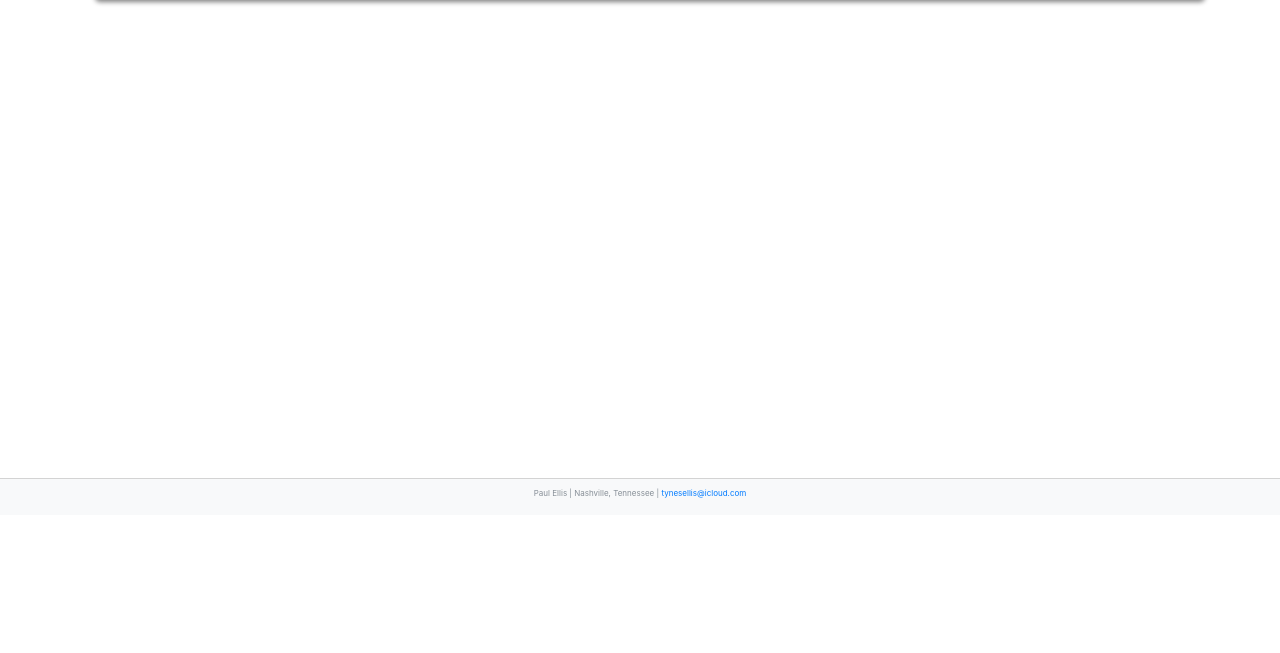
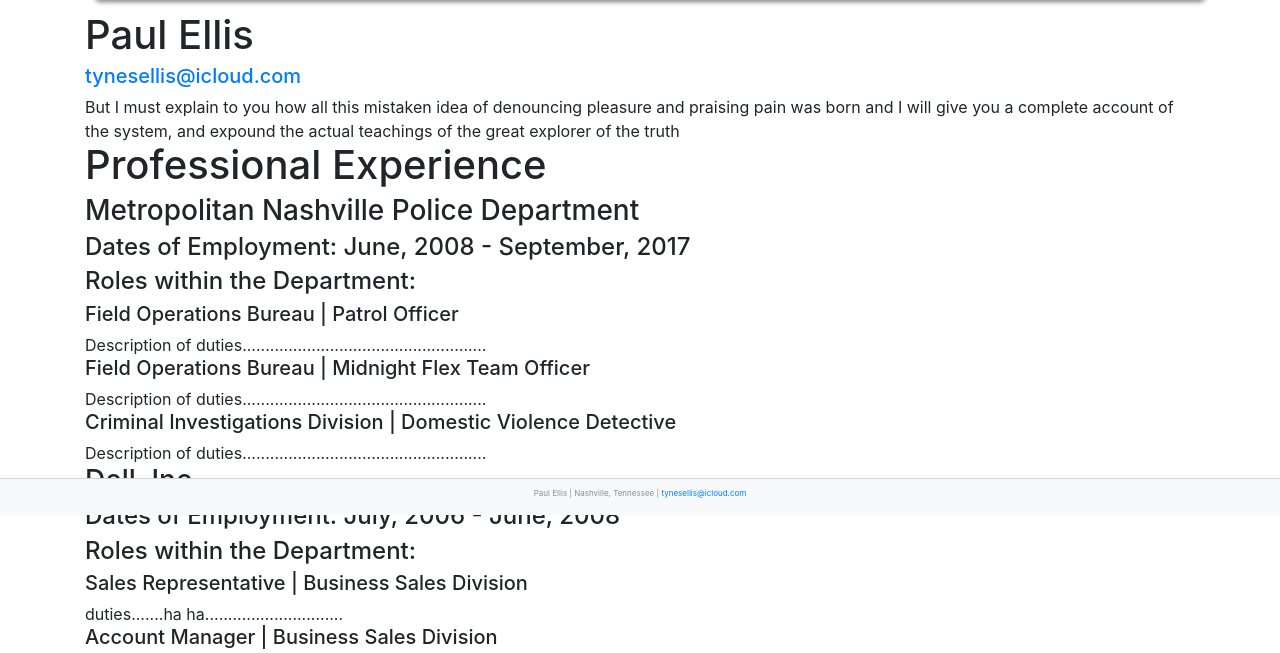
Before and after one commit to tynesellis/tynesellis.github.io, a plain HTML site: page resume.html in a window 1280 px wide. Shown: the part 285-938 px from the top of the page. Before the commit the page ends 800 px from the top, so only its background shows below. Drawn offline with nearby package versions, Linux system fonts and the light colour scheme.

Commit message:
Split all js files to controller and factory. Created functioning db and js to populate resume

```diff
--- /dev/null
+++ b/resume-controller.js
@@ -0,0 +1,35 @@
+const retrievedResume = JSON.parse(localStorage.getItem("resumeDB"));//retrieve DB of resume information in an array
+let resumeHTML = document.getElementById("resume");//targets area of DOM to send new content
+
+for (let obj = 0; obj < retrievedResume.length; obj++) {
+    let currentObject = retrievedResume[obj];
+    resumeHTML.innerHTML += `
+    <h1 class="resumeTags">${currentObject.name}</h1>
+    <h5 class="resumeTags"><a href="mailto:${currentObject.email}">${currentObject.email}</a></h5>
+    <article class="resumeTags">${currentObject.introText}</article>
+    <h1 class="resumeTags">${currentObject.work}</h1>
+    <h3 class="resumeTags">${currentObject.job1}</h3>
+    <h4 class="resumeTags">${currentObject.job1dates}</h4>
+    <h4 class="resumeTags">Roles within the Department:</h4>
+    <h5 class="resumeTags">${currentObject.job1role1}</h5>
+    <article class="resumeTags">${currentObject.job1role1text}</article>
+    <h5 class="resumeTags">${currentObject.job1role2}</h5>
+    <article class="resumeTags">${currentObject.job1role2text}</article>
+    <h5 class="resumeTags">${currentObject.job1role3}</h5>
+    <article class="resumeTags">${currentObject.job1role3text}</article>
+
+    <h3 class="resumeTags">${currentObject.job2}</h3>
+    <h4 class="resumeTags">${currentObject.job2dates}</h4>
+    <h4 class="resumeTags">Roles within the Department:</h4>
+    <h5 class="resumeTags">${currentObject.job2role1}</h5>
+    <article class="resumeTags">${currentObject.job2role1text}</article>
+    <h5 class="resumeTags">${currentObject.job2role2}</h5>
+    <article class="resumeTags">${currentObject.job2role2text}</article>
+
+    <h3 class="resumeTags">${currentObject.education}</h3>
+    <h4 class="resumeTags">${currentObject.school}</h4>
+    <h4 class="resumeTags">${currentObject.degree}</h4>
+
+    `;
+
+}
--- /dev/null
+++ b/resume-factory.js
@@ -0,0 +1,29 @@
+const resume = [//Array containing objects of data to be pushed to resume page
+    {
+        name: "Paul Ellis",
+        email: "tynesellis@icloud.com",
+        introText: "But I must explain to you how all this mistaken idea of denouncing pleasure and praising pain was born and I will give you a complete account of the system, and expound the actual teachings of the great explorer of the truth",
+        work: "Professional Experience",
+        job1: "Metropolitan Nashville Police Department",
+        job1dates: "Dates of Employment: June, 2008 - September, 2017",
+        job1role1: "Field Operations Bureau | Patrol Officer",
+        job1role1text: "Description of duties.....................................................",
+        job1role2: "Field Operations Bureau | Midnight Flex Team Officer",
+        job1role2text: "Description of duties.....................................................",
+        job1role3: "Criminal Investigations Division | Domestic Violence Detective",
+        job1role3text: "Description of duties.....................................................",
+        job2: "Dell, Inc.",
+        job2dates: "Dates of Employment: July, 2006 - June, 2008",
+        job2role1: "Sales Representative | Business Sales Division",
+        job2role1text: "duties.......ha ha..............................",
+        job2role2: "Account Manager | Business Sales Division",
+        job2role2text: "duties.......ha ha..............................",
+        education: "Education",
+        school: "Lipscomb University",
+        degree: "B.A. Communications | Journalism Concentration | Public Relations Minor"
+    }
+];
+
+
+const resumeString = JSON.stringify(resume);//serialize for browser storage
+localStorage.setItem("resumeDB", resumeString); //send to browser storage
--- a/resume.html
+++ b/resume.html
@@ -42,7 +42,10 @@
                         <h1 class="pt-2 mb-0 headerText">Resumé</h1>
                         <h5 class="text-muted headerText">with a fancy é</h5>
                       </header>
-          <section id="resume" class="d-flex"
+          <section id="resume" class="d-flex flex-column pb-5">
+
+
+          </section>
       </div>
       <footer id="footer" class="container-fluid fixed-bottom text-center bg-light ">
         <p class="container-fluid  text-muted pt-2">Paul Ellis | Nashville, Tennessee | <a href="mailto: tynesellis@icloud.com">tynesellis@icloud.com</a></p>
@@ -50,5 +53,7 @@
       <script src="https://code.jquery.com/jquery-3.2.1.slim.min.js" integrity="sha384-KJ3o2DKtIkvYIK3UENzmM7KCkRr/rE9/Qpg6aAZGJwFDMVNA/GpGFF93hXpG5KkN" crossorigin="anonymous"></script>
       <script src="https://cdnjs.cloudflare.com/ajax/libs/popper.js/1.11.0/umd/popper.min.js" integrity="sha384-b/U6ypiBEHpOf/4+1nzFpr53nxSS+GLCkfwBdFNTxtclqqenISfwAzpKaMNFNmj4" crossorigin="anonymous"></script>
       <script src="https://maxcdn.bootstrapcdn.com/bootstrap/4.0.0-beta/js/bootstrap.min.js" integrity="sha384-h0AbiXch4ZDo7tp9hKZ4TsHbi047NrKGLO3SEJAg45jXxnGIfYzk4Si90RDIqNm1" crossorigin="anonymous"></script>
-  </body>
+      <script src="/resume-factory.js"></script>
+      <script src="/resume-controller.js"></script>
+    </body>
 </html>
```
Also changed, not shown: blog-controller.js (added, +16 -0 lines), blog-factory.js (renamed from blog.js, +0 -17 lines), blog.html (+2 -1 lines), contact-controller.js (added, +14 -0 lines), contact-factory.js (renamed from contact.js, +0 -15 lines), contact.html (+3 -1 lines), projects-controller.js (renamed from projects.js, +0 -18 lines), projects-factory.js (added, +17 -0 lines), projects.html (+3 -1 lines), resume.js (deleted, +0 -9 lines), 1 other file.
